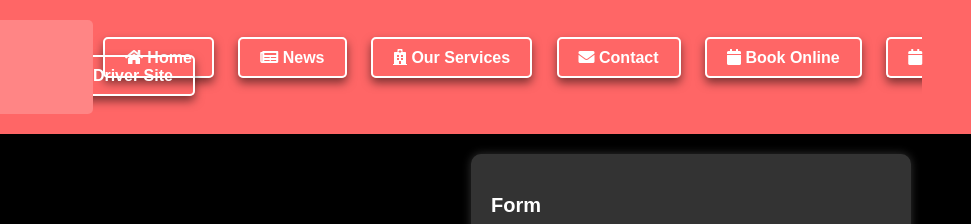
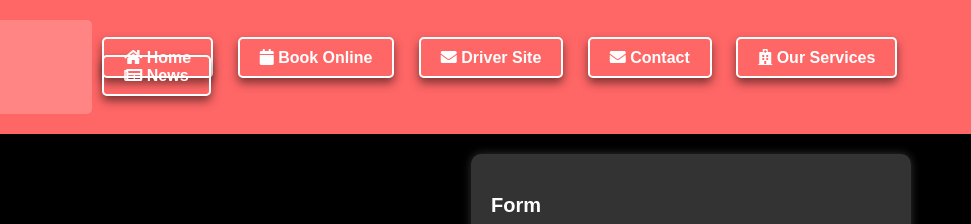
Before and after one commit to Anmoljain-27/Anmoljain-27.github.io, a plain HTML site: page contact.html in a window 1280 px wide. Shown: the top 224 px of the page, 309-1280 px from the left. Drawn offline with Linux system fonts and the light colour scheme.

Commit message:
Update contact.html

```diff
--- a/contact.html
+++ b/contact.html
@@ -237,12 +237,12 @@
             <h1>HealthCare Services</h1>
         </div>
         <nav>
-            <a href="landing.html" target="_blank" class="btn"><i class="fas fa-home"></i> Home</a>
+             <a href="landing.html" target="_blank" class="btn"><i class="fas fa-home"></i> Home</a>
+            <a href="bookambulance.html" target="_blank" class="btn"><i class="fas fa-calendar"></i> Book Online</a>
+            <a href="driverpage.html" target="_blank"  class="btn"><i class="fas fa-envelope"></i> Driver Site</a>
+            <a href="contact.html" target="_blank" class="btn"><i class="fas fa-envelope"></i> Contact</a>
+            <a href="services.html" target="_blank" class="btn"><i class="fas fa-hospital"></i> Our Services</a>
             <a href="site6.html" target="_blank" class="btn"><i class="fas fa-newspaper"></i> News</a>
-            <a href="services.html" target="_blank" class="btn"><i class="fas fa-hospital"></i> Our Services</a>
-            <a href="contact.html" target="_blank" class="btn"><i class="fas fa-envelope"></i> Contact</a>
-            <a href="bookambulance.html" target="_blank"  class="btn"><i class="fas fa-calendar"></i> Book Online</a>
-            <a href="driverpage.html" target="_blank"  class="btn"><i class="fas fa-calendar"></i> Driver Site</a>
         </nav>
     </header>
     <div class="container">
```
